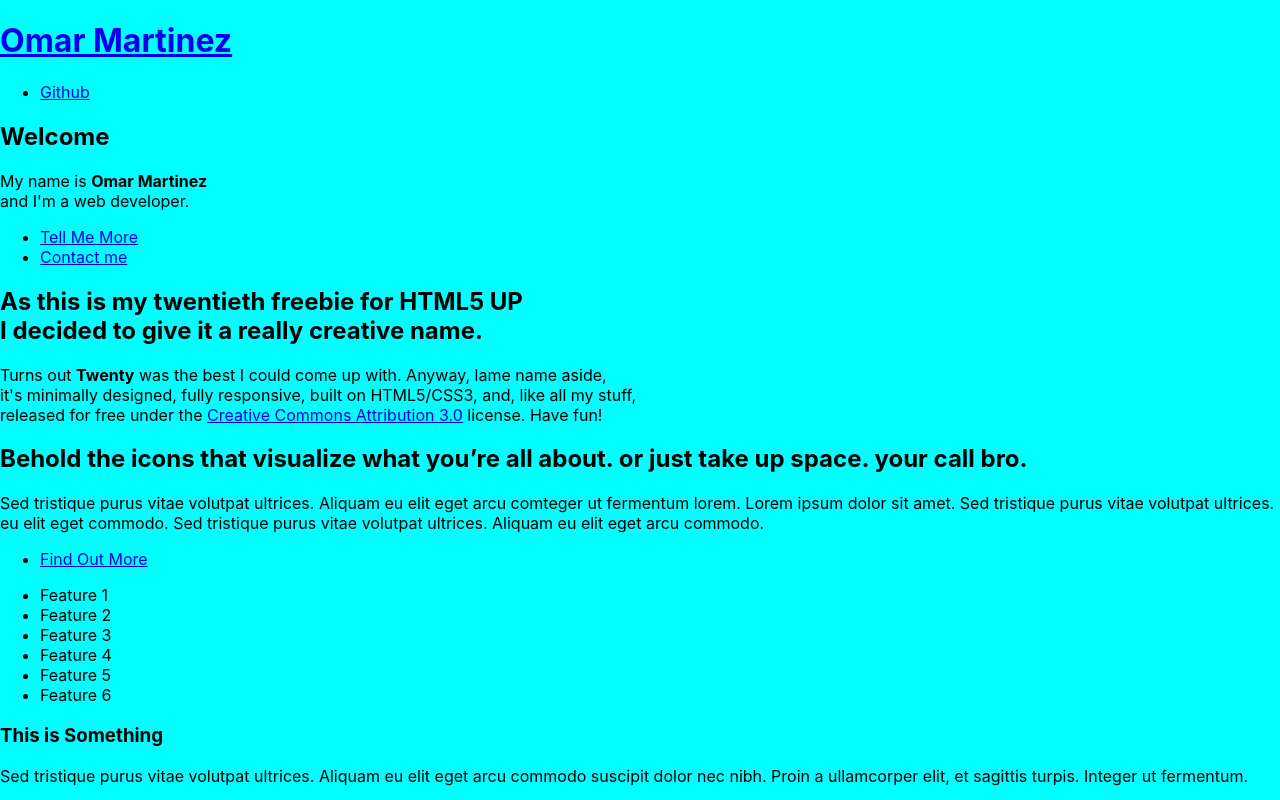
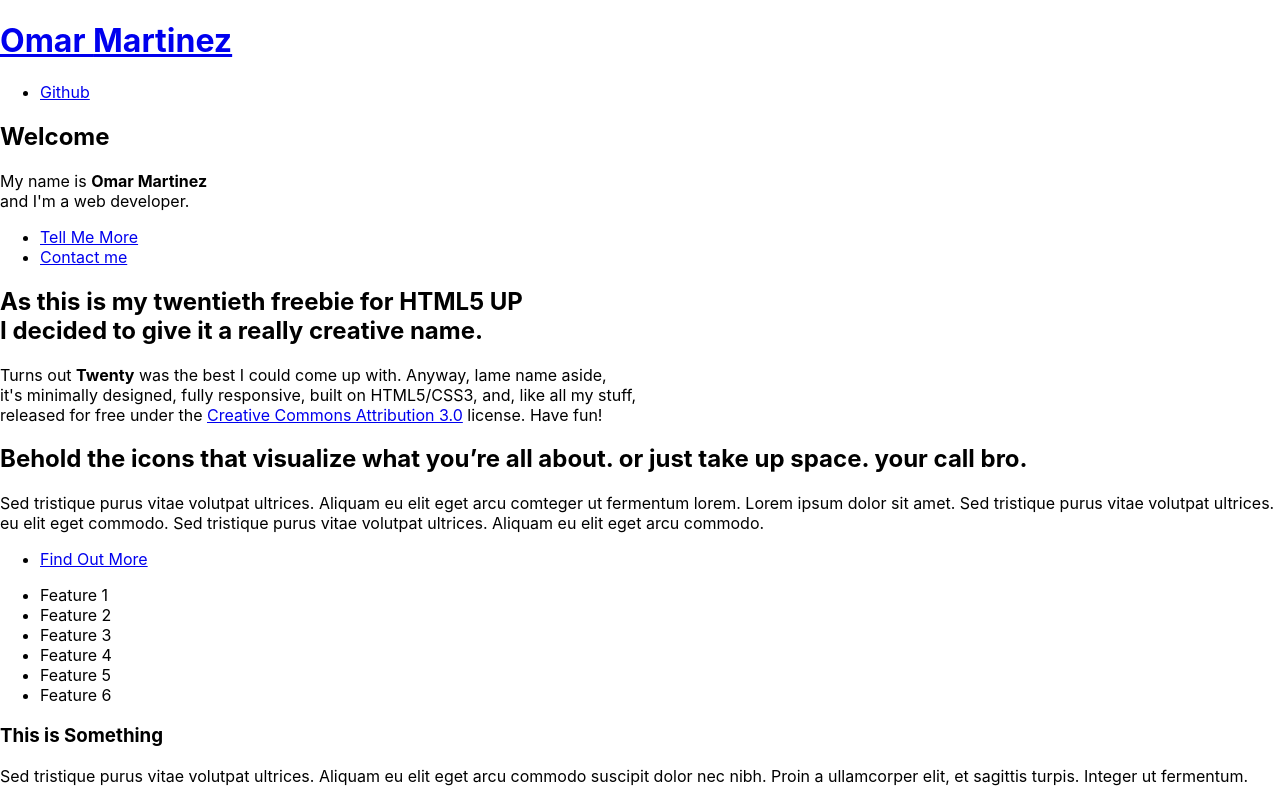
Before and after one commit to omarmartinez413/portfolio, a React (Create React App) app: page / in a window 1280 px wide. Shown: the top 800 px of the page. Built offline with nearby package versions, Linux system fonts and the light colour scheme.

Commit message:
remove css style

```diff
--- a/src/App.css
+++ b/src/App.css
@@ -1,6 +1,4 @@
-body{
-  background:aqua
-}
+/*
 
 
 .App {
@@ -35,3 +33,4 @@ body{
     transform: rotate(360deg);
   }
 }
+*/
```
